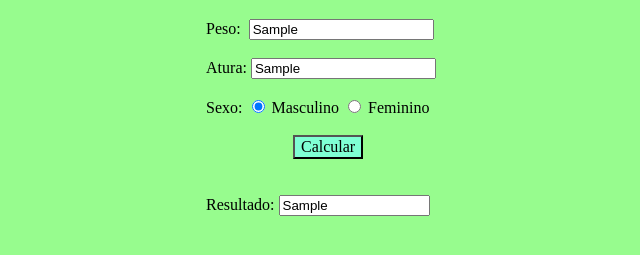
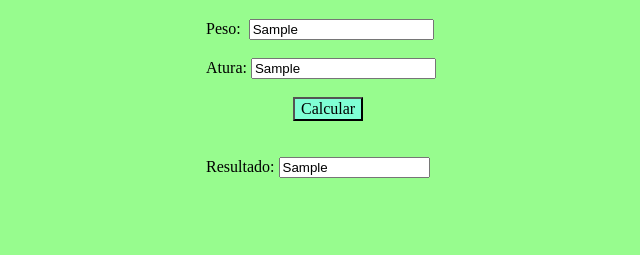
Before and after one commit to Nilucio65/CalcDeIMC, a plain HTML site: page index.html in a window 1280 px wide. Both pictures are taken after typing "Sample", "Sample", "Sample" into the empty fields and a click on the button "Calcular". Shown: the part 253-508 px from the top of the page, without its empty margins (319-959 px from the left). Drawn offline with Linux system fonts and the light colour scheme.

Commit message:
update no cálculo de imc e retirada dos radio buttons

```diff
--- a/index.html
+++ b/index.html
@@ -12,12 +12,8 @@
         peso = parseFloat(document.getElementById("peso").value);
         altura = parseFloat(document.getElementById("altura").value);
 
-        imc = peso/(altura*2);
+        imc = peso/(altura*altura);
 
-        if(document.querySelector('input[name="sexo"]:checked').value === "F"){
-
-        }
-        else{
             if(imc < 18.5){
                 document.getElementById("resp").value = "Abaixo do peso";
             }
@@ -36,7 +32,7 @@
             else if(imc >= 40){
                 document.getElementById("resp").value = "Obesidade Grau 3";
             }
-        }
+
 
      }
     </script>
@@ -48,9 +44,6 @@
             <div >
                 Peso:&nbsp; <input type="text" id="peso"> <br><br>
                 Atura: <input type="text" id="altura"><br><br>
-                Sexo: <input type="radio" name="sexo" value="M" class="sexo" checked="true"> Masculino
-                 <input type="radio" name="sexo" value="F" class="sexo"> Feminino
-                 <br><br>
             </div>
 
             <div class="divrow">
```
